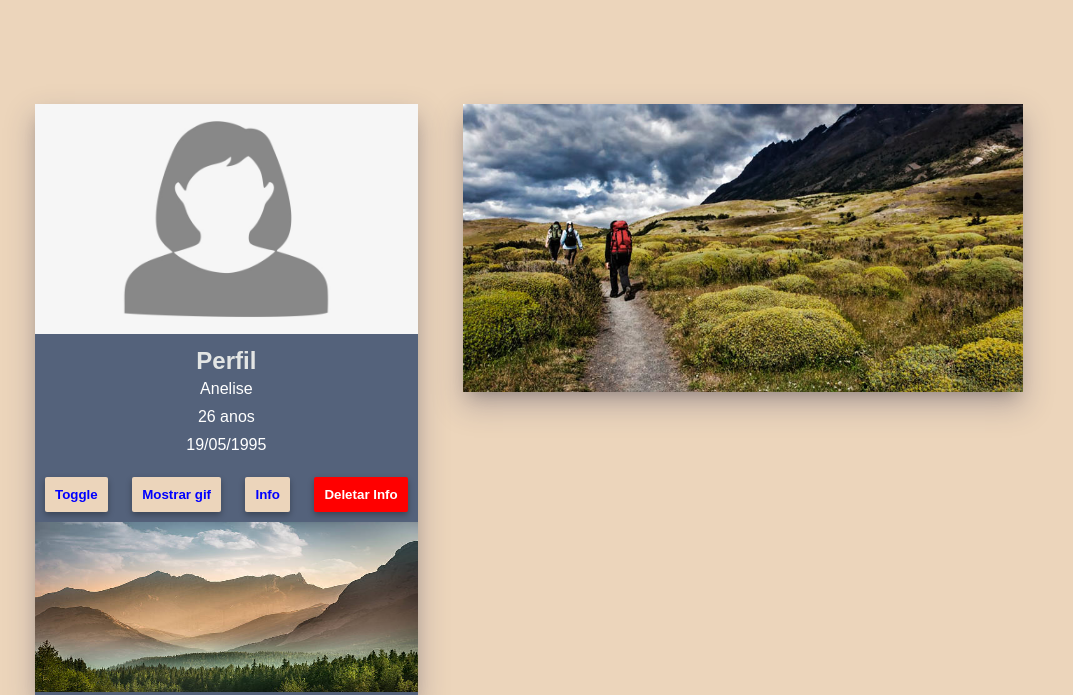
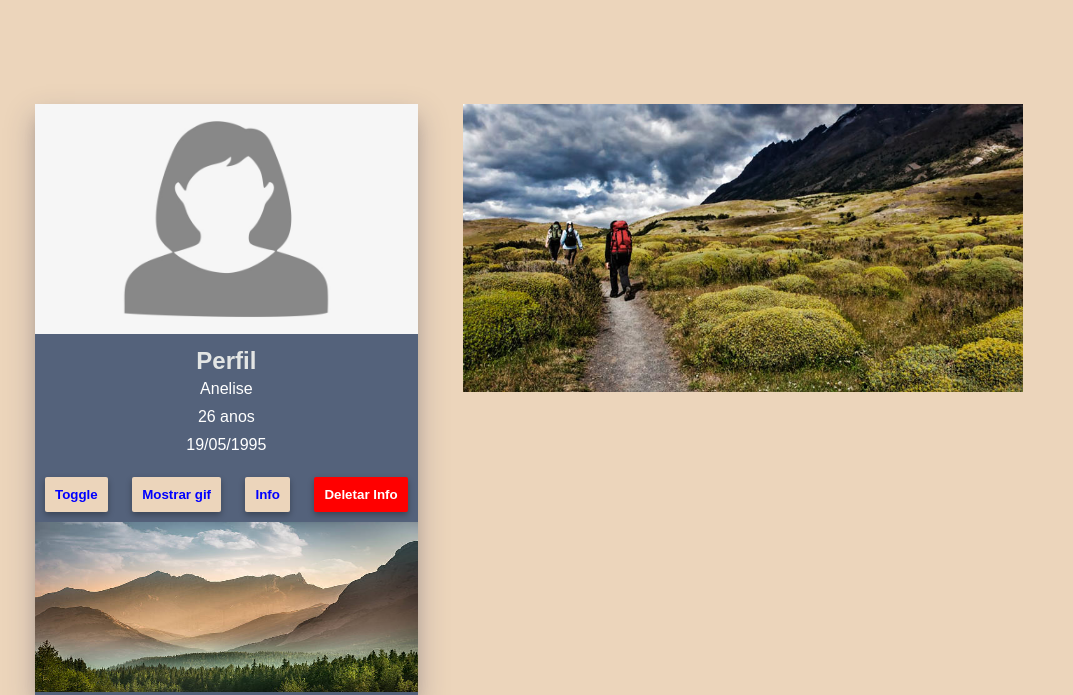
Before and after one commit to anepaz/js-project, a PHP site: page / in a window 1280 px wide. Shown: the top 695 px of the page, without its empty margins (0-1073 px from the left). Run offline with PHP 8.4, Linux system fonts and the light colour scheme.

Commit message:
remove console logs from js file

```diff
--- a/script.js
+++ b/script.js
@@ -44,9 +44,7 @@ randomGif.addEventListener('click', ()=>{
 
 async function sendApiRequest() {
   let response = await fetch(`https://api.giphy.com/v1/gifs/random?api_key=${apikey}`);
-  console.log(response);
   let gifs = await response.json();
-  console.log(gifs);
   getRandom(gifs);
 };
 
--- a/style.css
+++ b/style.css
@@ -97,7 +97,6 @@ body {
   animation: 3s ease-in slideIn;
   background: #54627B;
   overflow: hidden;
-  box-shadow: rgba(50, 50, 93, 0.25) 0px 13px 27px 2px, rgba(0, 0, 0, 0.3) 0px 8px 16px -8px;
 }
 
 @keyframes slideIn {
```
